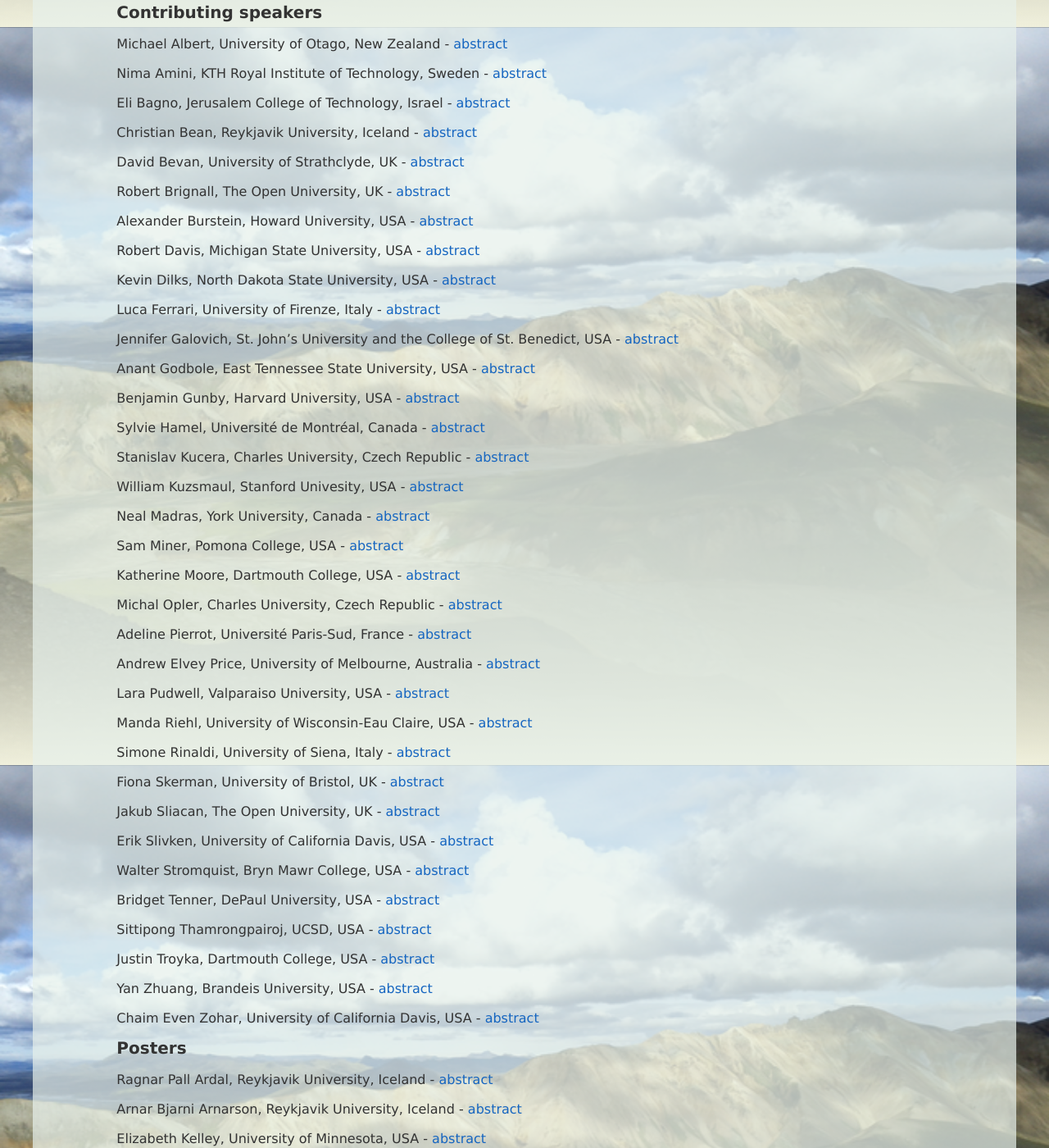
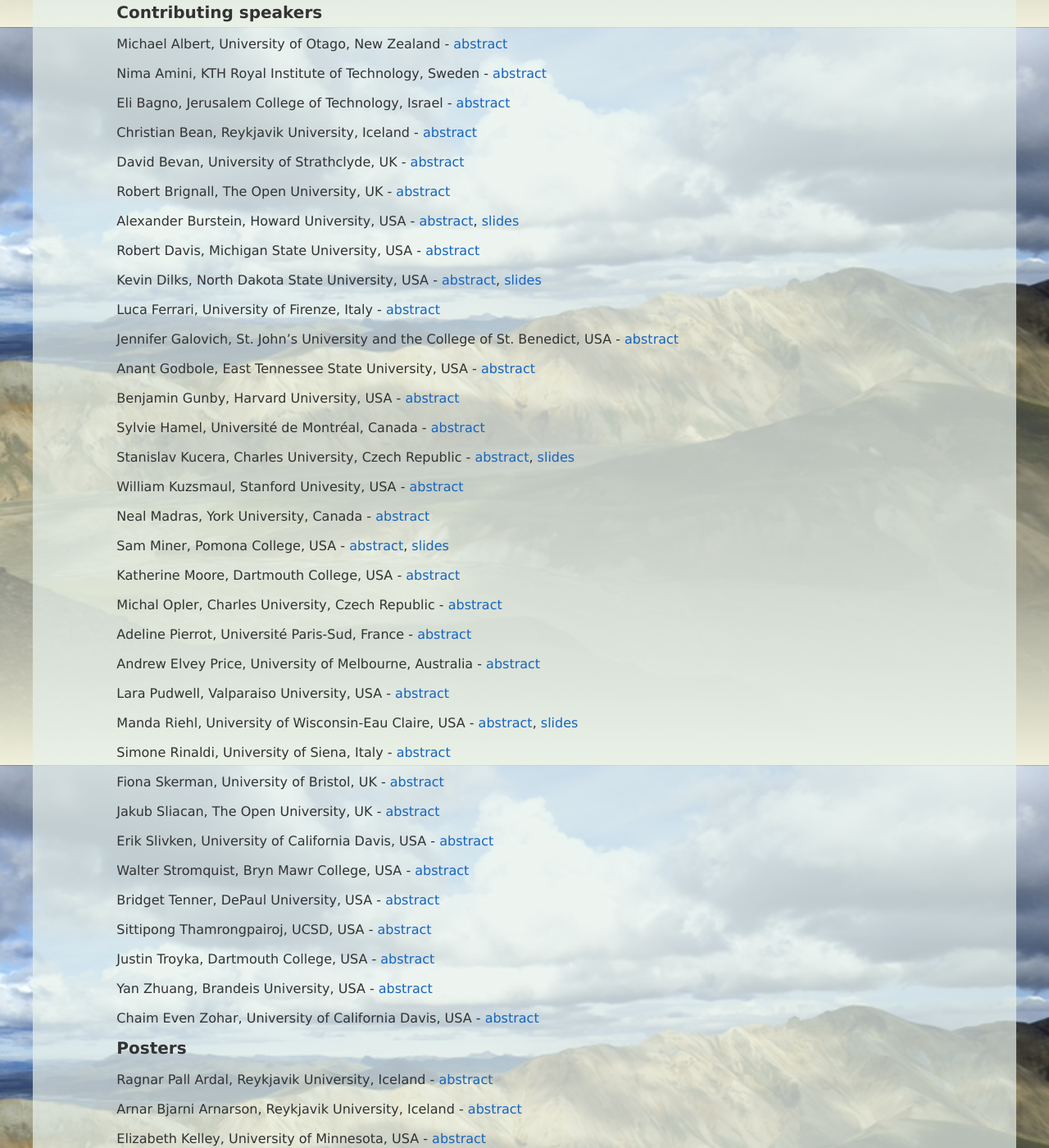
Before and after one commit to pp2017/pp2017.github.io, a Jekyll site: the page built from programme.md, in a window 1280 px wide and 1400 px high, scrolled down 1767 px. Shown: the whole window at 82% size. Built offline with Jekyll 4.4.1, drawn with Linux system fonts in a browser that asks for light colours; nearby versions of some CDN libraries; formulas are drawn with MathJax 3.

Commit message:
monday morning slides

```diff
--- a/programme.md
+++ b/programme.md
@@ -173,11 +173,11 @@
 
 Robert Brignall, The Open University, UK - [abstract][robert_brignall]
 
-Alexander Burstein, Howard University, USA - [abstract][alexander_burstein]
+Alexander Burstein, Howard University, USA - [abstract][alexander_burstein], [slides][alexander_burstein_slides]
 
 Robert Davis, Michigan State University, USA - [abstract][robert_davis]
 
-Kevin Dilks, North Dakota State University, USA - [abstract][kevin_dilks]
+Kevin Dilks, North Dakota State University, USA - [abstract][kevin_dilks], [slides][kevin_dilks_slides]
 
 Luca Ferrari, University of Firenze, Italy - [abstract][luca_ferrari]
 
@@ -189,13 +189,13 @@
 
 Sylvie Hamel, Université de Montréal, Canada - [abstract][sylvie_hamel]
 
-Stanislav Kucera, Charles University, Czech Republic - [abstract][stanislav_kucera]
+Stanislav Kucera, Charles University, Czech Republic - [abstract][stanislav_kucera], [slides][stanislav_kucera_slides]
 
 William Kuzsmaul, Stanford Univesity, USA - [abstract][william_kuzsmaul]
 
 Neal Madras, York University, Canada - [abstract][neal_madras]
 
-Sam Miner, Pomona College, USA - [abstract][sam_miner]
+Sam Miner, Pomona College, USA - [abstract][sam_miner], [slides][sam_miner_slides]
 
 Katherine Moore, Dartmouth College, USA - [abstract][katherine_moore]
 
@@ -207,7 +207,7 @@
 
 Lara Pudwell, Valparaiso University, USA - [abstract][lara_pudwell]
 
-Manda Riehl, University of Wisconsin-Eau Claire, USA - [abstract][manda_riehl]
+Manda Riehl, University of Wisconsin-Eau Claire, USA - [abstract][manda_riehl], [slides][manda_riehl_slides]
 
 Simone Rinaldi, University of Siena, Italy - [abstract][simone_rinaldi]
 
@@ -318,6 +318,14 @@
 [ragnar_ardal]: /assets/pdf/abstracts/posters/ragnar_ardal.pdf
 [tomas_ken_magnusson]: /assets/pdf/abstracts/posters/tomas_ken_magnusson.pdf
 
+[alexander_burstein_slides]: /assets/pdf/slides/alexander_burstein.pdf
+[kevin_dilks_slides]: /assets/pdf/slides/kevin_dilks.pdf
+[manda_riehl_slides]: /assets/pdf/slides/manda_riehl.pdf
+[sam_miner_slides]: /assets/pdf/slides/sam_miner.pdf
+[stanislav_kucera_slides]: /assets/pdf/slides/stanislav_kucera.pdf
+
+
+
 <!-- [permpal]: /assets/pdf/posters/talks/permpal.txt
 
 
```
Also changed, not shown: 5 other files.
